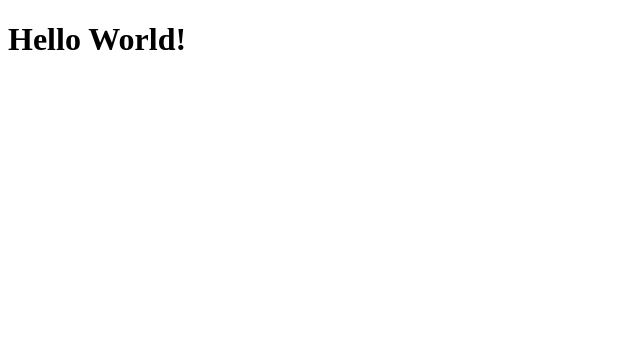
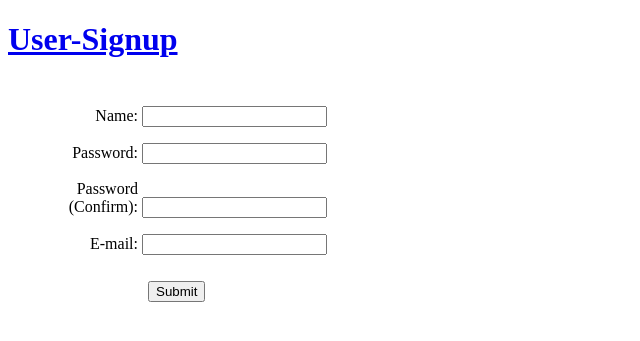
Before and after one commit to j-mccool/user-signup, a Flask app: page / in a window 1280 px wide. Shown: the top 341 px of the page, without its empty margins (0-640 px from the left). Run offline with Flask 2, Linux system fonts and the light colour scheme.

Commit message:
styled html form a little cleaner

```diff
--- a/templates/index.html
+++ b/templates/index.html
@@ -1,10 +1,63 @@
-<!doctype html>
+<!DOCTYPE html>
+<html>
+
 <head>
+    <title>User-Signup</title>
+    <style type="text/css">
+        .error {
+            color: red;
+        }
+        form {
+            margin: auto;
+            padding: 10px;
+        }
+        label span {
+          display: inline-block;
+          width: 120px;
+          text-align: right;
+        }
+        #submit {
+            padding: 10px;
+            margin-left: 120px;
+        }
+    </style>
+</head>
 
-</head>
-<html>
-    <body>
-        <h1>Hello World!</h1>
+<body>
+    <h1>
+        <a href="/">User-Signup</a>
+    </h1>
+        <form action="/" method="post">
+            <p>
+                <label for="name">
+                    <span>Name: </span>
+                </label>
+                <input type="text" id="name" name="username">
+            </p>
+            <p>
+                <label for="password">
+                    <span>Password: </span>
+                </label>
+                <input type="password" id="pwd" name="password">
+            </p>
+            <p>
+                <label for="password_confirm">
+                    <span>Password (Confirm): </span>
+                </label>
+                <input type="password" id="pwd" name="password">
+            </p>
+            <p>
+                <label for="mail">
+                    <span>E-mail: </span>
+                </label>
+                <input type="email" id="mail" name="email">
+            </p>
+        <div id="submit">
+            <input type="submit" value="Submit" />
+        </div>
+        </form>
 
-    </body>
+
+</body>
+
 </html>
```
